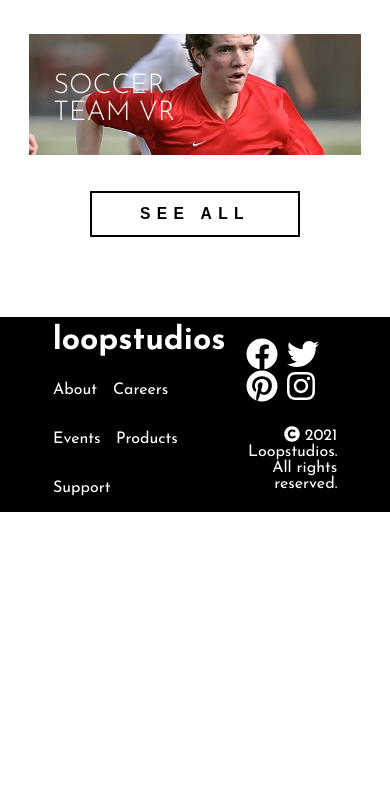
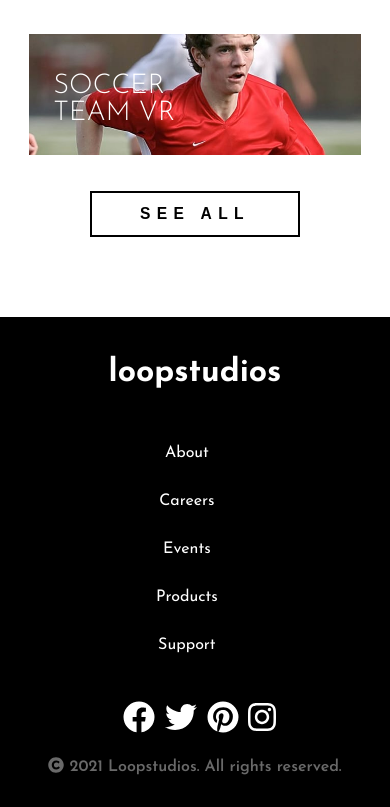
Before and after one commit to Medici305/LoopStudios, a React (Create React App) app: page / in a window 390 px wide. Shown: the part 2589-3396 px from the top of the page. Before the commit the page ends 3101 px from the top, so only its background shows below. Built offline with nearby package versions, Linux system fonts and the light colour scheme.

Commit message:
7. Footer mobile change.

```diff
--- a/src/App.js
+++ b/src/App.js
@@ -11,9 +11,9 @@ function App() {
   return (
     <div className="App">
       <Header isActive={isActive} setIsActive={setIsActive} />
+      <Menu isActive={isActive} setIsActive={setIsActive} />
       <Main />
       <Footer />
-      <Menu isActive={isActive} setIsActive={setIsActive} />
     </div>
   );
 }
--- a/src/styles/App.scss
+++ b/src/styles/App.scss
@@ -16,7 +16,6 @@ body {
     font-family: 'Josefin Sans';
 }
 
-
 @media screen and (max-width: 421px) {
     .App {
         max-width: 100%;
--- a/src/styles/_Footer.scss
+++ b/src/styles/_Footer.scss
@@ -33,6 +33,32 @@
         p {
             margin-top: 1.5rem;
             text-align: right;
+            color: hsl(0, 0%, 41%);
+            font-weight: 600;
         }
     }
 }
+
+@media screen and (max-width: 421px) {
+    .footer {
+        display: flex;
+        flex-direction: column;
+        min-height: 50vh;
+        padding: 2rem 0rem;
+        .left {
+            align-items: center;
+            nav {
+                padding: 2rem 0rem;
+                display: flex;
+                flex-direction: column;
+                li {
+                    text-align: center;
+                }
+            }
+        }
+        .right {
+            align-items: center;
+
+        }
+    }
+}
--- a/src/styles/_Menu.scss
+++ b/src/styles/_Menu.scss
@@ -1,4 +1,8 @@
 
+.menu {
+    height: 100vh;
+    display: none;
+}
 
 @media screen and (max-width: 421px) {
     .menu {
@@ -52,6 +56,7 @@
 }
 
 .drop-down {
+    display: block;
     transform: translateX(0%);
     opacity: 1;
 }
```
Also changed, not shown: 1 other file (tests, documents, lock files or other folders).
